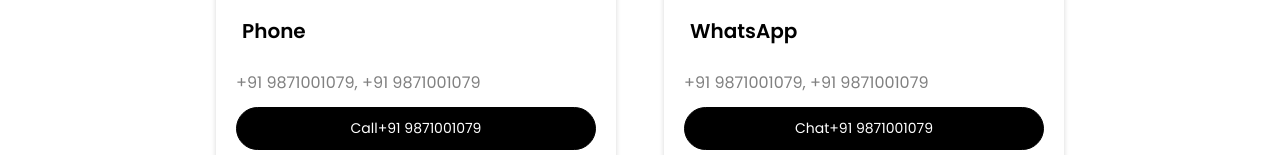
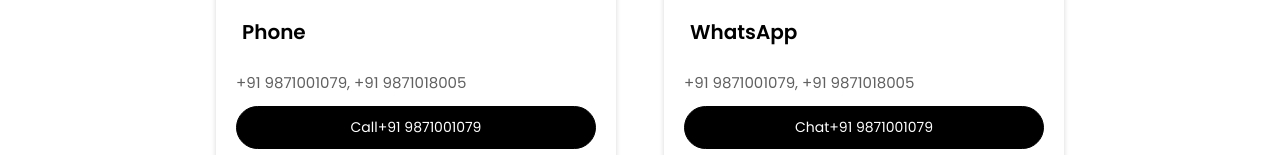
Before and after one commit to mohitcofficial/aggregator-frontend, a Next.js app: page /contact-us in a window 1280 px wide. Shown: the part 520-675 px from the top of the page. Built offline with nearby package versions, Linux system fonts and the light colour scheme; no server answers.

Commit message:
small change in contact page

```diff
--- a/src/components/card/ContactPageCard.js
+++ b/src/components/card/ContactPageCard.js
@@ -41,11 +41,8 @@
         <div className={classes.text}>
           {text}
 
-          {buttonText === "Call" && (
-            <span className={classes.text}>, {text}</span>
-          )}
-          {buttonText === "Chat" && (
-            <span className={classes.text}>, {text}</span>
+          {buttonText !== "E-Mail" && (
+            <span className={classes.text}>, {text2}</span>
           )}
         </div>
 
--- a/src/components/card/ContactPageCard.module.css
+++ b/src/components/card/ContactPageCard.module.css
@@ -29,10 +29,11 @@
 }
 
 .text {
-  color: gray;
+  color: rgb(96, 96, 96);
   width: 100%;
   margin: 12px 0;
   height: 150px;
+  font-size: 15px;
 }
 
 .button {
```
